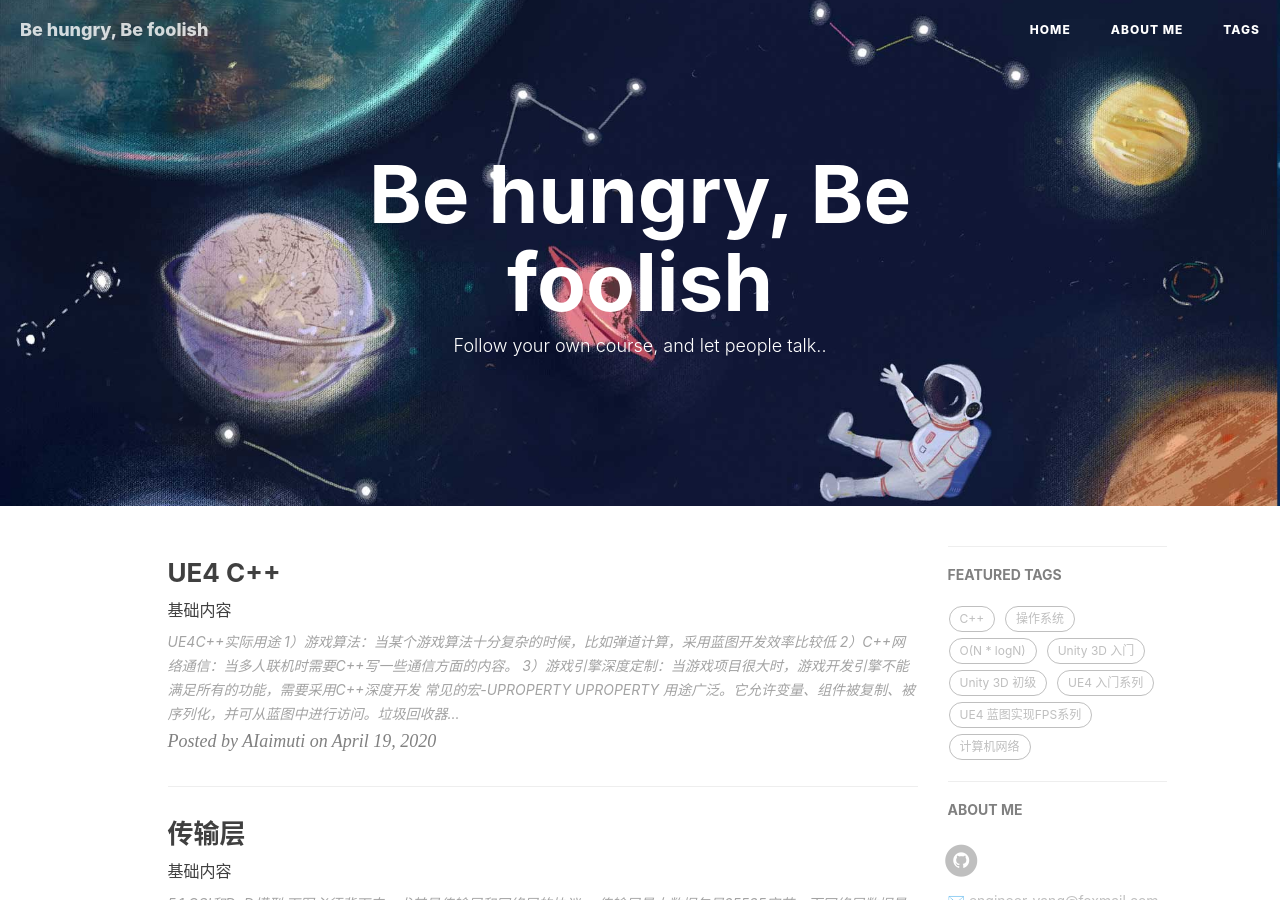
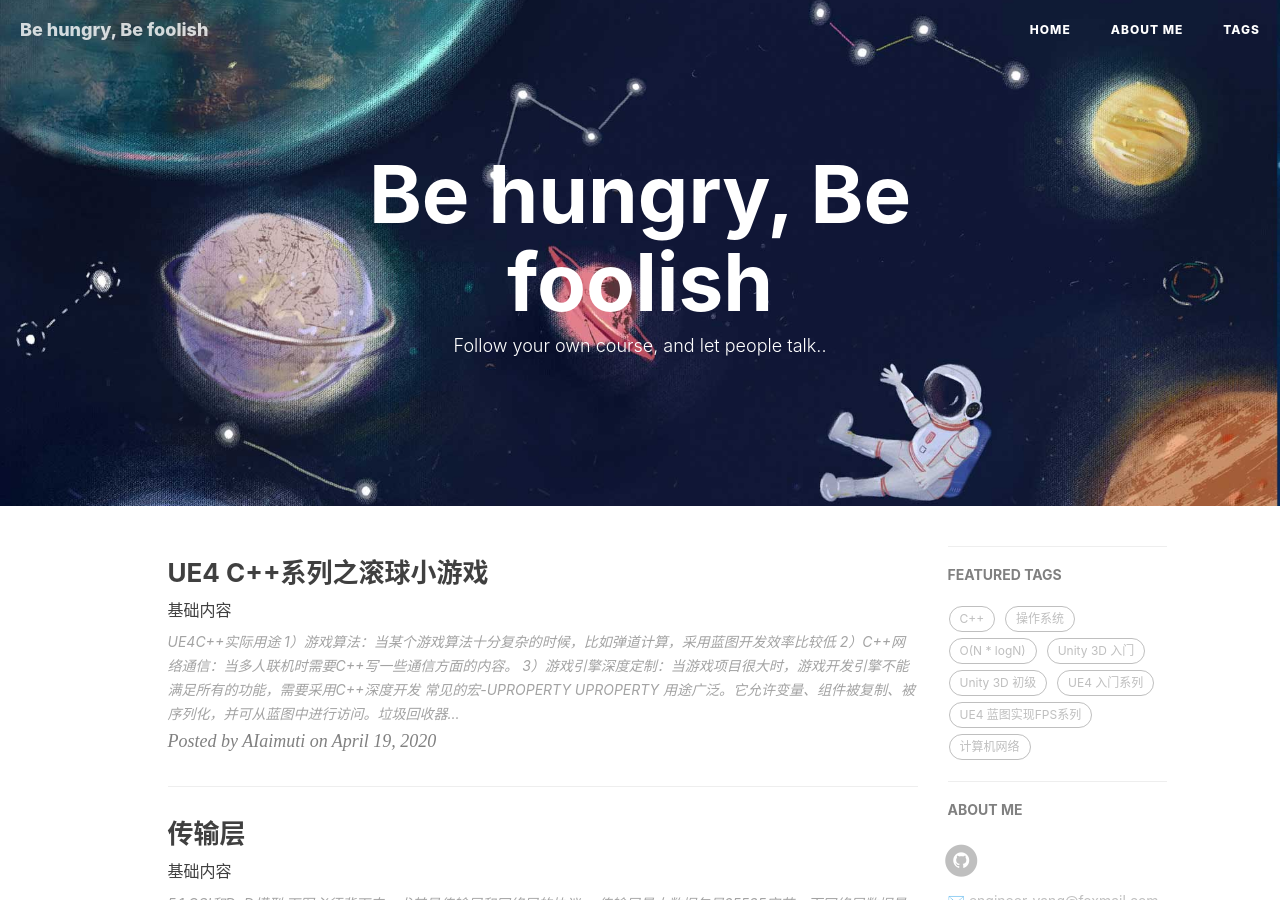
Before and after one commit to AIaimuti/aiaimuti.github.io, a Jekyll site: the page built from index.html, in a window 1280 px wide and 900 px high. Built offline with Jekyll 4.4.1, drawn with Linux system fonts in a browser that asks for light colours; nearby versions of some CDN libraries; the list of posts is cut into pages by our own code; comment, search, counter and statistics services are not loaded.

Commit message:
Update 2020-4-19-UE4_C++.md

```diff
--- a/_posts/2020-4-19-UE4_C++.md
+++ b/_posts/2020-4-19-UE4_C++.md
@@ -1,6 +1,6 @@
 ---
 layout:     post
-title:      UE4 C++
+title:      UE4 C++系列之滚球小游戏
 subtitle:   基础内容
 date:       2020-4-19
 author:     AIaimuti
```
